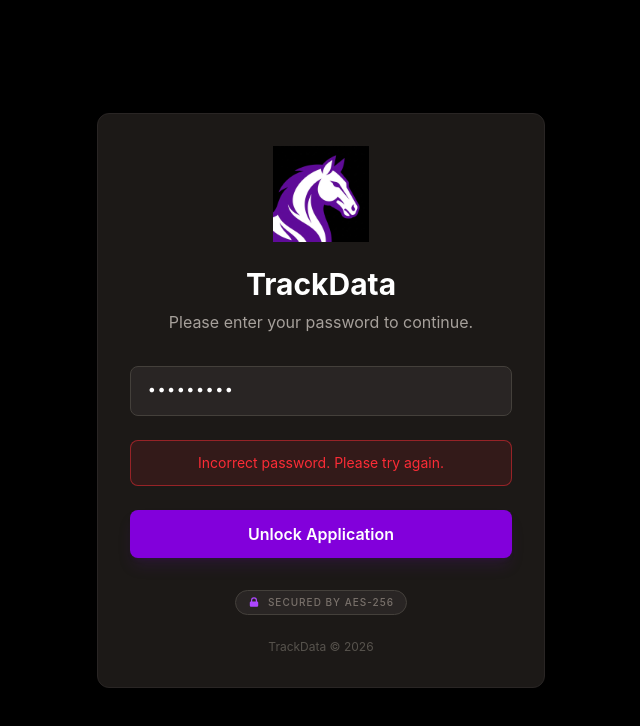
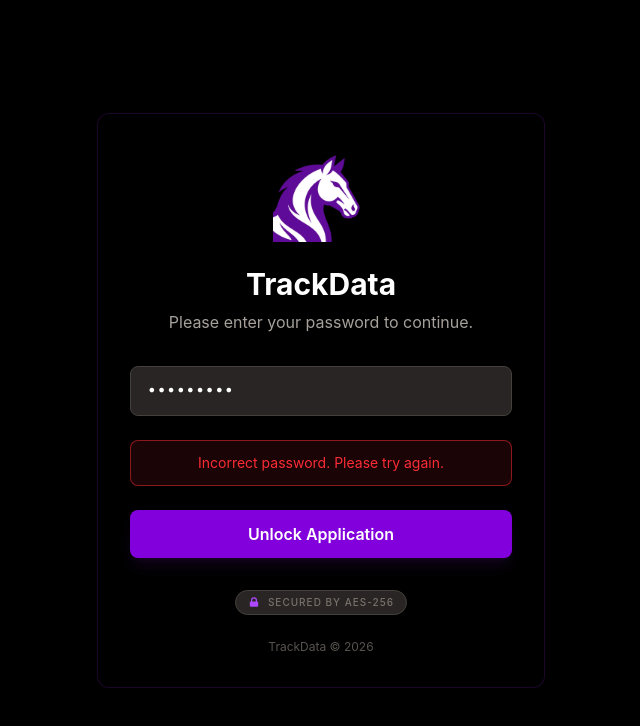
Before and after one commit to x1erra/horserace-analyzer, a React (Vite) app: page /upload in a window 1280 px wide. Both pictures are taken after typing "Sample123" into the empty fields and a click on the button "Unlock Application". Shown: the top 726 px of the page, without its empty margins (319-959 px from the left). Built offline with nearby package versions, Linux system fonts and the light colour scheme.

Commit message:
password gate colours

```diff
--- a/src/components/auth/PasswordGate.jsx
+++ b/src/components/auth/PasswordGate.jsx
@@ -45,7 +45,7 @@ const PasswordGate = ({ children }) => {
 
     return (
         <div className="min-h-screen bg-black flex items-center justify-center p-4">
-            <div className="w-full max-w-md bg-stone-900 rounded-xl shadow-2xl border border-stone-800 p-8">
+            <div className="w-full max-w-md bg-black rounded-xl shadow-2xl border border-purple-900/30 p-8">
                 <div className="text-center mb-8">
                     <div className="flex justify-center mb-6">
                         <img src="/horse_logo.png" alt="TrackData Logo" className="w-24 h-24 object-contain" />
```
